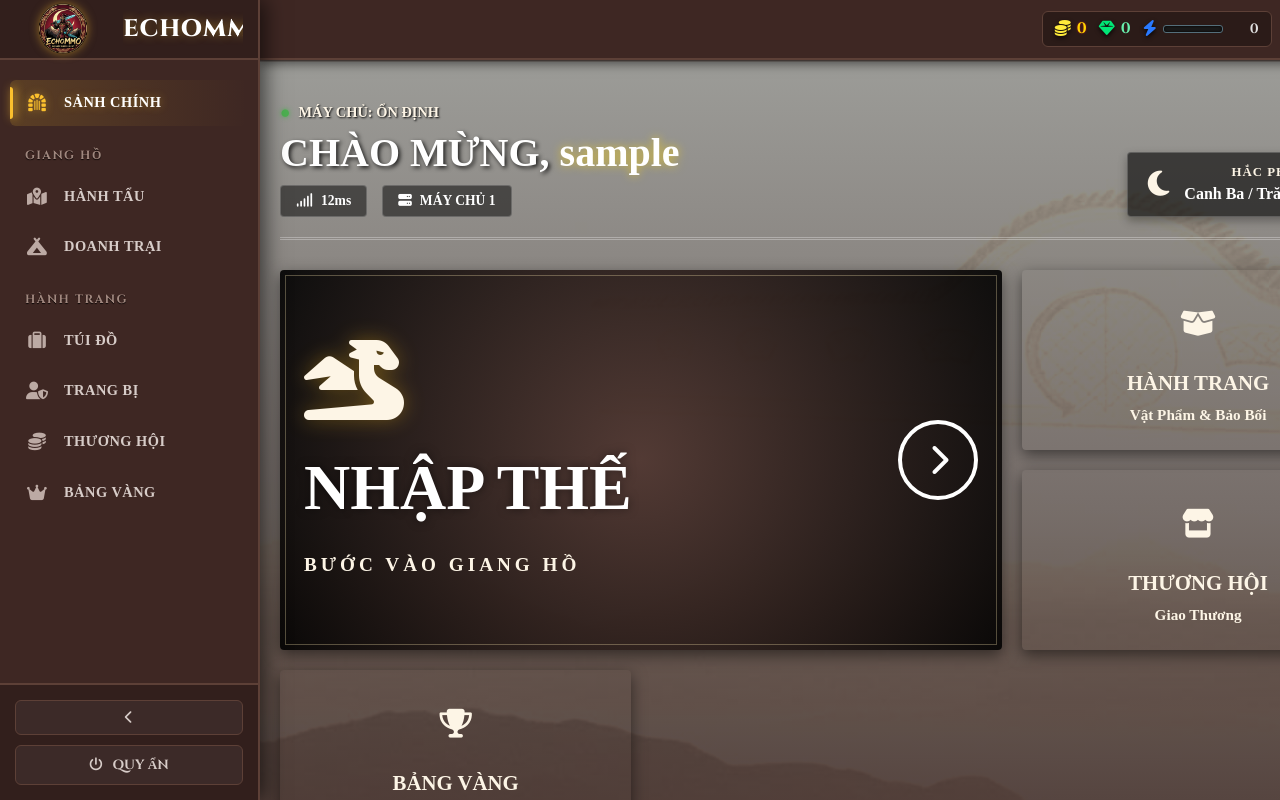
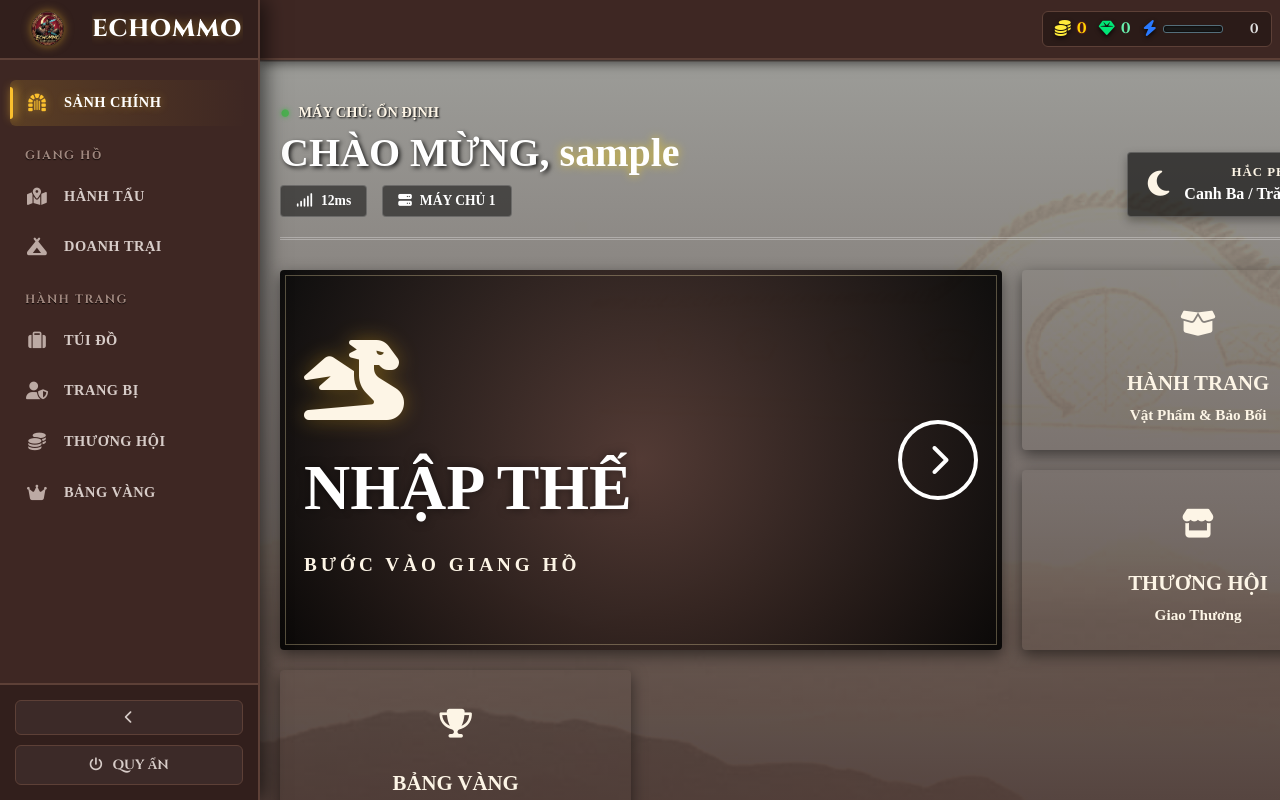
Before and after one commit to LuongNuong131/EchoMMO-Frontend, a Vue app: page / in a window 1280 px wide. Built offline with nearby package versions, Linux system fonts and the light colour scheme; no server answers; sample sign-in values are in the browser's storage.

Commit message:
Code moi nhat

```diff
--- a/src/layouts/MainLayout.vue
+++ b/src/layouts/MainLayout.vue
@@ -225,7 +225,7 @@ const handleScroll = () => {
 }
 
 .logo-seal {
-  width: 96px;
+  width: 65px;
   height: 96px;
   background: transparent;
   border: none;
```
